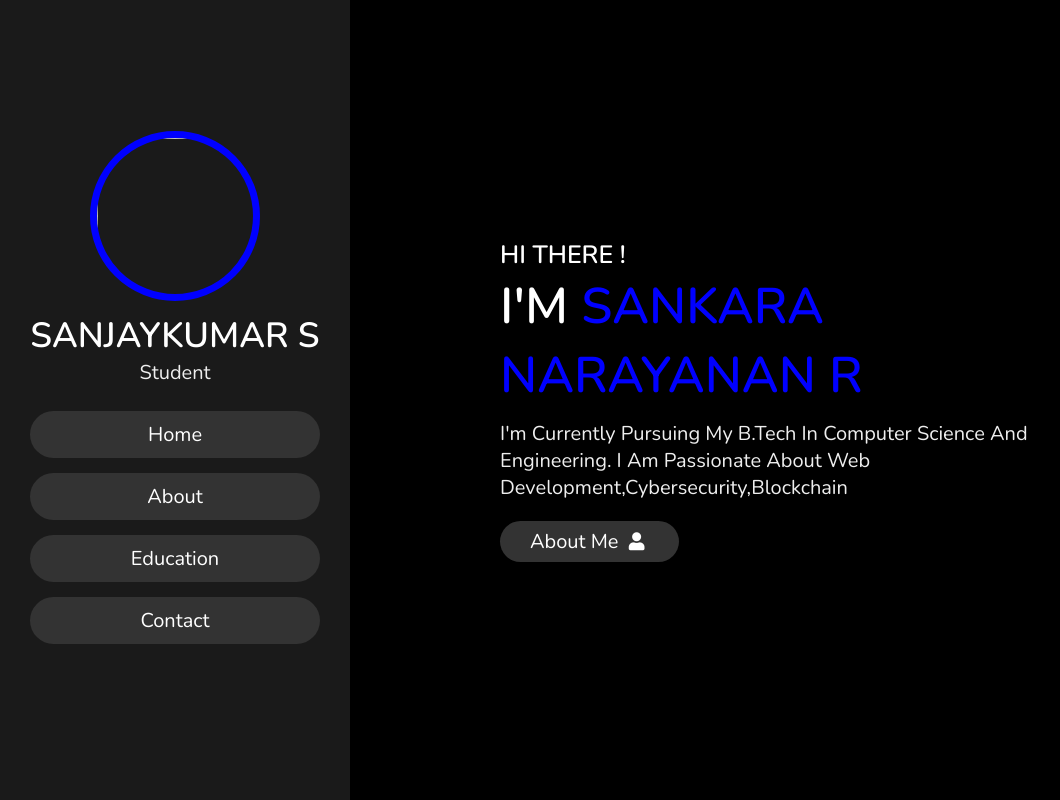
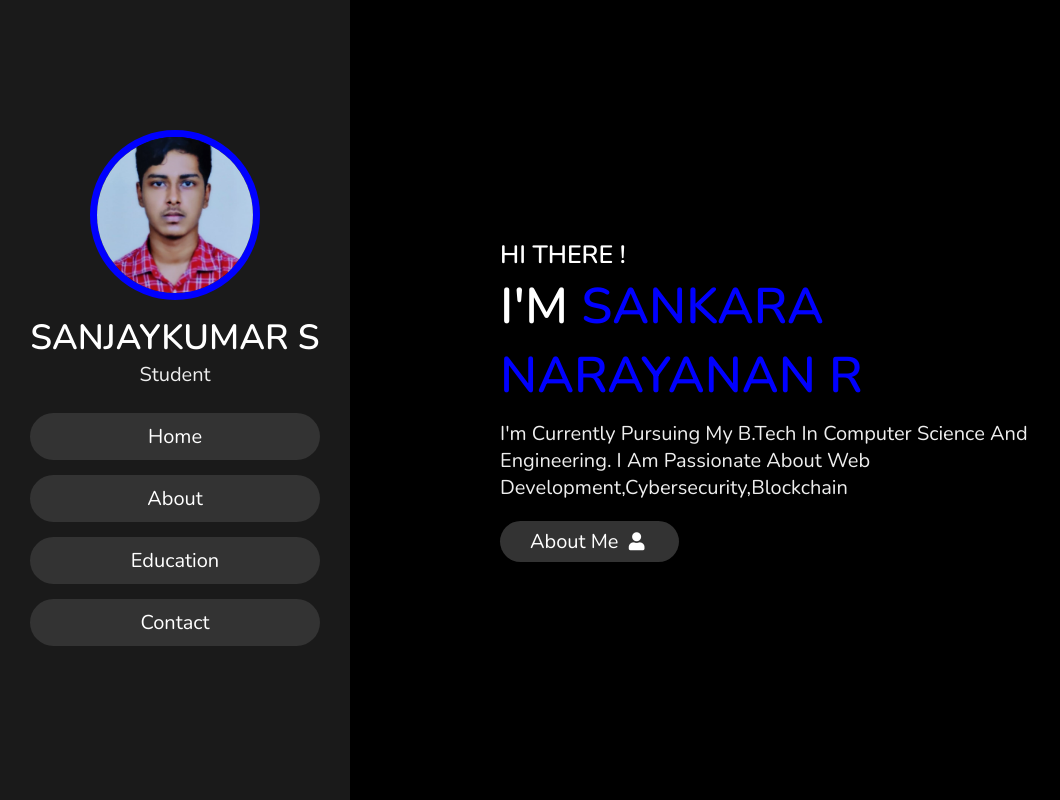
Before and after one commit to SHANKAR0701/Portfolio-Website, a plain HTML site: page index.html in a window 1280 px wide. Shown: the top 800 px of the page, without its empty margins (0-1060 px from the left). Drawn offline with nearby package versions, Linux system fonts and the light colour scheme.

Commit message:
Update index.html

```diff
--- a/index.html
+++ b/index.html
@@ -19,7 +19,7 @@
 <header>
 
     <div class="user">
-        <img src="profile-pic.jpg" alt="">
+        <img src="profile-pic.jpeg" alt="">
         <h3 class="name">SANJAYKUMAR S</h3>
         <p class="post">Student</p>
     </div>
```
